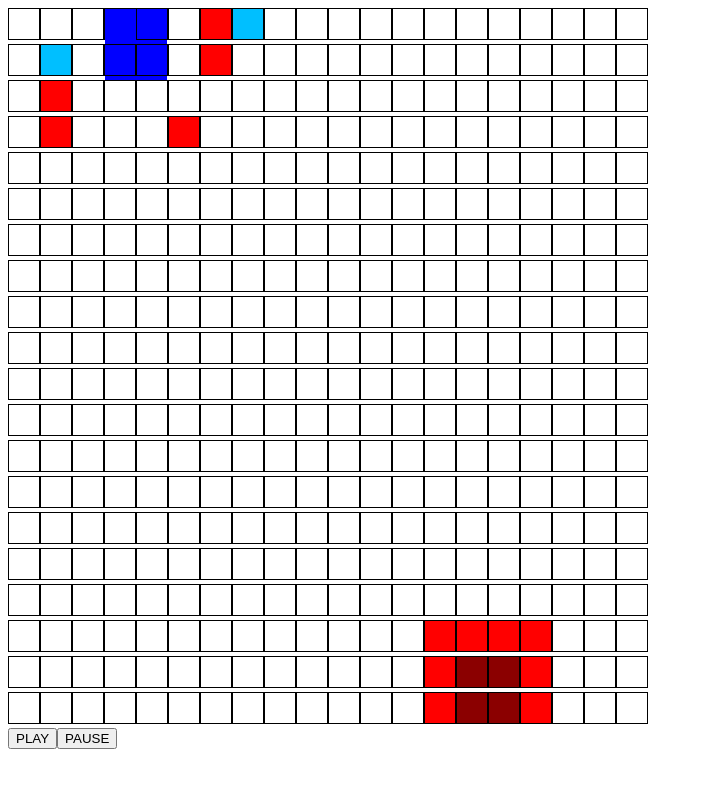
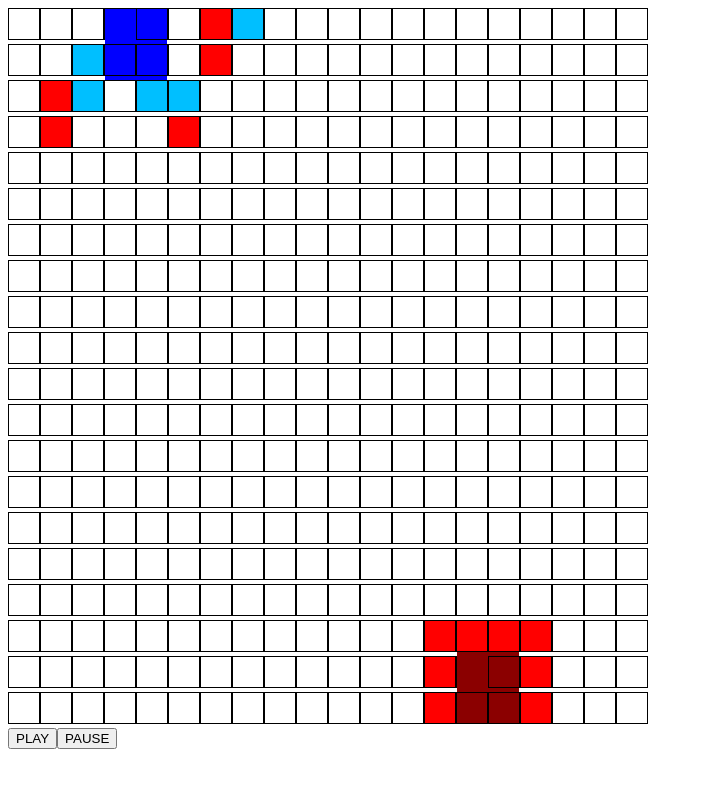
Before and after one commit to desdaincredible/game-project, a plain HTML site: page index.html in a window 1280 px wide. Shown: the whole page, without its empty margins (0-703 px from the left). Drawn offline with nearby package versions, Linux system fonts and the light colour scheme.

Commit message:
All spawns completed

```diff
--- a/css/style.css
+++ b/css/style.css
@@ -25,8 +25,9 @@
 
 .enemy-city {
     background-color: darkred;
-    width: 30px;
-    height: 30px;
+    width: 62px;
+    height: 72px;
+    margin-top: -5px;
 }
 
 .enemy-knight {
--- a/js/app.js
+++ b/js/app.js
@@ -80,17 +80,69 @@ class Knights {
 
 const knightFactory = {
     knightsArray: [],
+
+    // make this DRY
     generateDefenseKnight(){
         let newDefenseKnight = new Knights(this.knightsArray.length);
         this.knightsArray.push(newDefenseKnight);
         // knightFactory.generateDefenseKnight every 30 seconds, if there isn't one in that spot
         if (game.defenseCheck < 8 && game.lives > 0){
-            // Math.random for location
-            $('[x = "0"][y = "1"]').empty();
-            $('[x = "1"][y = "1"]').append('<div class="home-knight" id="d1"></div>');
+            if (Math.random() < 0.5){
+            $('[x = "0"][y = "2"]').empty();
+            $('[x = "0"][y = "2"]').append('<div class="home-knight" id="d1"></div>');
             this.knightsArray.push(newDefenseKnight);
             newDefenseKnight = $('<div class="home-knight" id="d1"></div>');
             game.defenseCheck++;
+            }
+            if (Math.random() < 0.5){
+            $('[x = "1"][y = "2"]').empty();
+            $('[x = "1"][y = "2"]').append('<div class="home-knight" id="d2"></div>');
+            this.knightsArray.push(newDefenseKnight);
+            newDefenseKnight = $('<div class="home-knight" id="d1"></div>');
+            game.defenseCheck++;
+            }
+            if (Math.random() < 0.5){
+            $('[x = "2"][y = "2"]').empty();
+            $('[x = "2"][y = "2"]').append('<div class="home-knight" id="d3"></div>');
+            this.knightsArray.push(newDefenseKnight);
+            newDefenseKnight = $('<div class="home-knight" id="d1"></div>');
+            game.defenseCheck++;
+            }
+            if (Math.random() < 0.5){
+            $('[x = "2"][y = "3"]').empty();
+            $('[x = "2"][y = "3"]').append('<div class="home-knight" id="d4"></div>');
+            this.knightsArray.push(newDefenseKnight);
+            newDefenseKnight = $('<div class="home-knight" id="d1"></div>');
+            game.defenseCheck++;
+            }
+            if (Math.random() < 0.5){
+            $('[x = "2"][y = "4"]').empty();
+            $('[x = "2"][y = "4"]').append('<div class="home-knight" id="d5"></div>');
+            this.knightsArray.push(newDefenseKnight);
+            newDefenseKnight = $('<div class="home-knight" id="d6"></div>');
+            game.defenseCheck++;
+            }
+            if (Math.random() < 0.5){
+            $('[x = "2"][y = "5"]').empty();
+            $('[x = "2"][y = "5"]').append('<div class="home-knight" id="d7"></div>');
+            this.knightsArray.push(newDefenseKnight);
+            newDefenseKnight = $('<div class="home-knight" id="d1"></div>');
+            game.defenseCheck++;
+            }
+            if (Math.random() < 0.5){
+            $('[x = "1"][y = "5"]').empty();
+            $('[x = "1"][y = "5"]').append('<div class="home-knight" id="d8"></div>');
+            this.knightsArray.push(newDefenseKnight);
+            newDefenseKnight = $('<div class="home-knight" id="d1"></div>');
+            game.defenseCheck++;
+            }
+            if (Math.random() < 0.5){
+            $('[x = "0"][y = "5"]').empty();
+            $('[x = "0"][y = "5"]').append('<div class="home-knight" id="d9"></div>');
+            this.knightsArray.push(newDefenseKnight);
+            newDefenseKnight = $('<div class="home-knight" id="d1"></div>');
+            game.defenseCheck++;
+            }
         }
         // make rest of spawn locations once attacks work
     },
@@ -149,16 +201,11 @@ const battleMove = () => {
             });
         });
 }
-
 battleMove();
 
-// Create enemy city with enemies that defend their city.
-
+// Enemies
 const makeEnemyCity = () => {
-    $('[x ="19"][y="14"]').append('<div class="enemy-city"></div>')
-    $('[x ="19"][y="15"]').append('<div class="enemy-city"></div>')
     $('[x ="18"][y="14"]').append('<div class="enemy-city"></div>')
-    $('[x ="18"][y="15"]').append('<div class="enemy-city"></div>')
 }
 makeEnemyCity();
 
@@ -169,8 +216,8 @@ const enemyCity = {
 
 class Enemies {
     constructor(id){
-        this.hp = 100;
-        this.damage = 15;
+        this.hp = Math.floor(Math.random() * (100 - 25 + 1)) + 25;;
+        this.damage = Math.floor(Math.random() * (15 - 5 + 1)) + 5;;
         this.id = id;
     }
 
@@ -185,6 +232,7 @@ class Enemies {
 
 enemyArray = [];
 
+// find a way to do this DRY
 class EnemyFactory {
     constructor(){
         this.enemies = [];
@@ -273,8 +321,7 @@ class EnemyFactory {
 const enemyFactory = new EnemyFactory(this.hp, this.damage, this.id);
 enemyFactory.generateEnemy();
 
-
-    // how many to defend city? 8
+// enemy city defense
 const addEnemiesToUI = () => {
     let enemy1 = new Enemies(100, 15, 1);
     enemyArray.push(enemy1);
@@ -311,8 +358,6 @@ const addEnemiesToUI = () => {
 }
 addEnemiesToUI();
 
-    // Have enemies pop up and randomly attack home city.
-
 
     // how to attack?
     // randomize their attacks (accuracy and damage inflicted)
```
